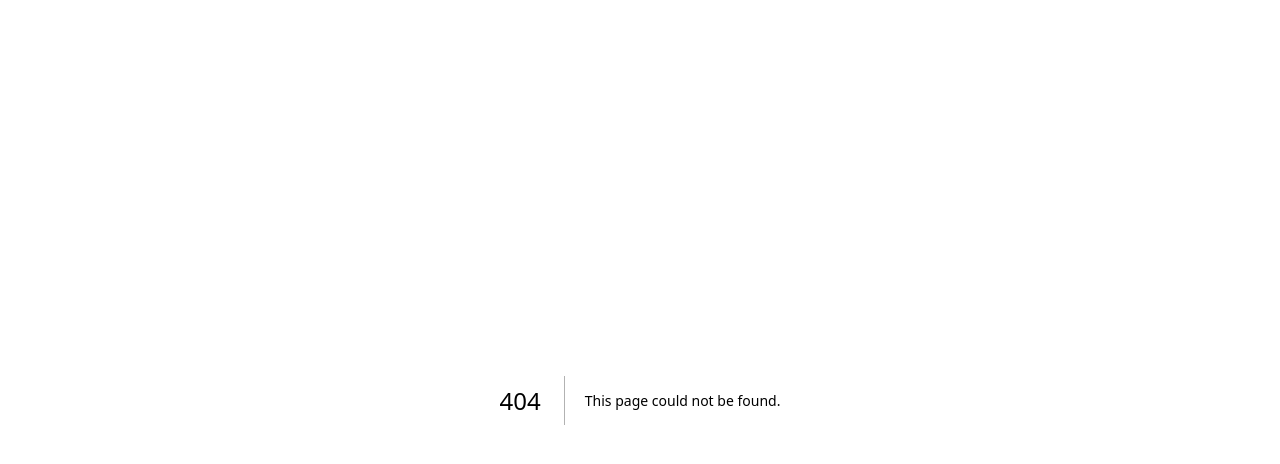
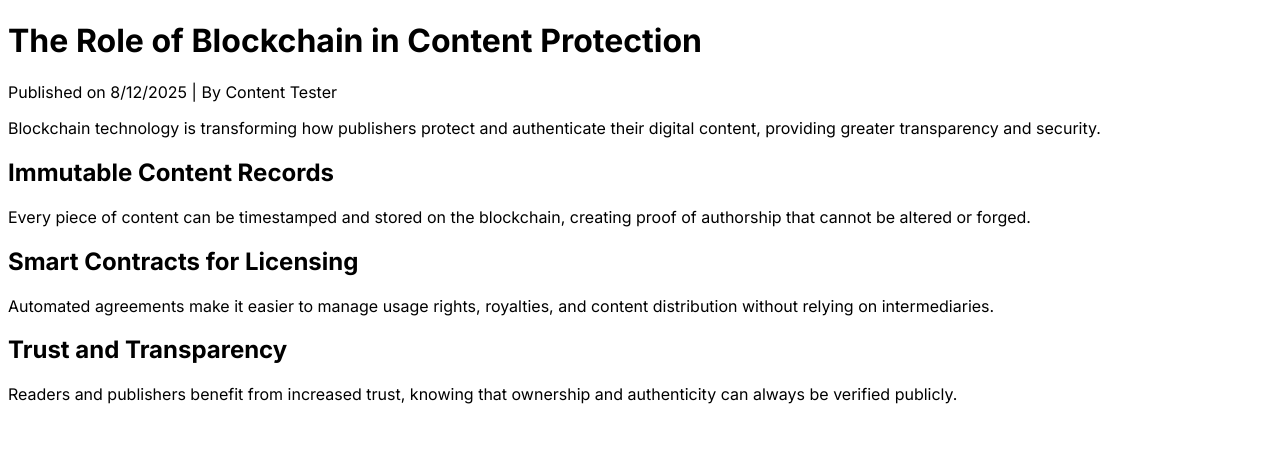
Before and after one commit to Mustapha-Zmirli/wb-test-content, a Next.js app: page /article26 in a window 1280 px wide. Before the commit this address had no page. Shown: the top 464 px of the page. Built offline with nearby package versions, Linux system fonts and the light colour scheme.

Commit message:
article26

```diff
--- /dev/null
+++ b/app/article26/page.tsx
@@ -0,0 +1,39 @@
+export default function Article26() {
+  return (
+    <div className="max-w-4xl mx-auto px-4 py-8">
+      <header className="mb-8">
+        <h1 className="text-4xl font-bold text-gray-900 mb-4">
+          The Role of Blockchain in Content Protection
+        </h1>
+        <div className="text-gray-600 text-sm">
+          Published on {new Date().toLocaleDateString()} | By Content Tester
+        </div>
+      </header>
+
+      <article className="prose prose-lg max-w-none">
+        <p>
+          Blockchain technology is transforming how publishers protect and authenticate
+          their digital content, providing greater transparency and security.
+        </p>
+
+        <h2>Immutable Content Records</h2>
+        <p>
+          Every piece of content can be timestamped and stored on the blockchain,
+          creating proof of authorship that cannot be altered or forged.
+        </p>
+
+        <h2>Smart Contracts for Licensing</h2>
+        <p>
+          Automated agreements make it easier to manage usage rights, royalties,
+          and content distribution without relying on intermediaries.
+        </p>
+
+        <h2>Trust and Transparency</h2>
+        <p>
+          Readers and publishers benefit from increased trust, knowing that
+          ownership and authenticity can always be verified publicly.
+        </p>
+      </article>
+    </div>
+  )
+}
```
